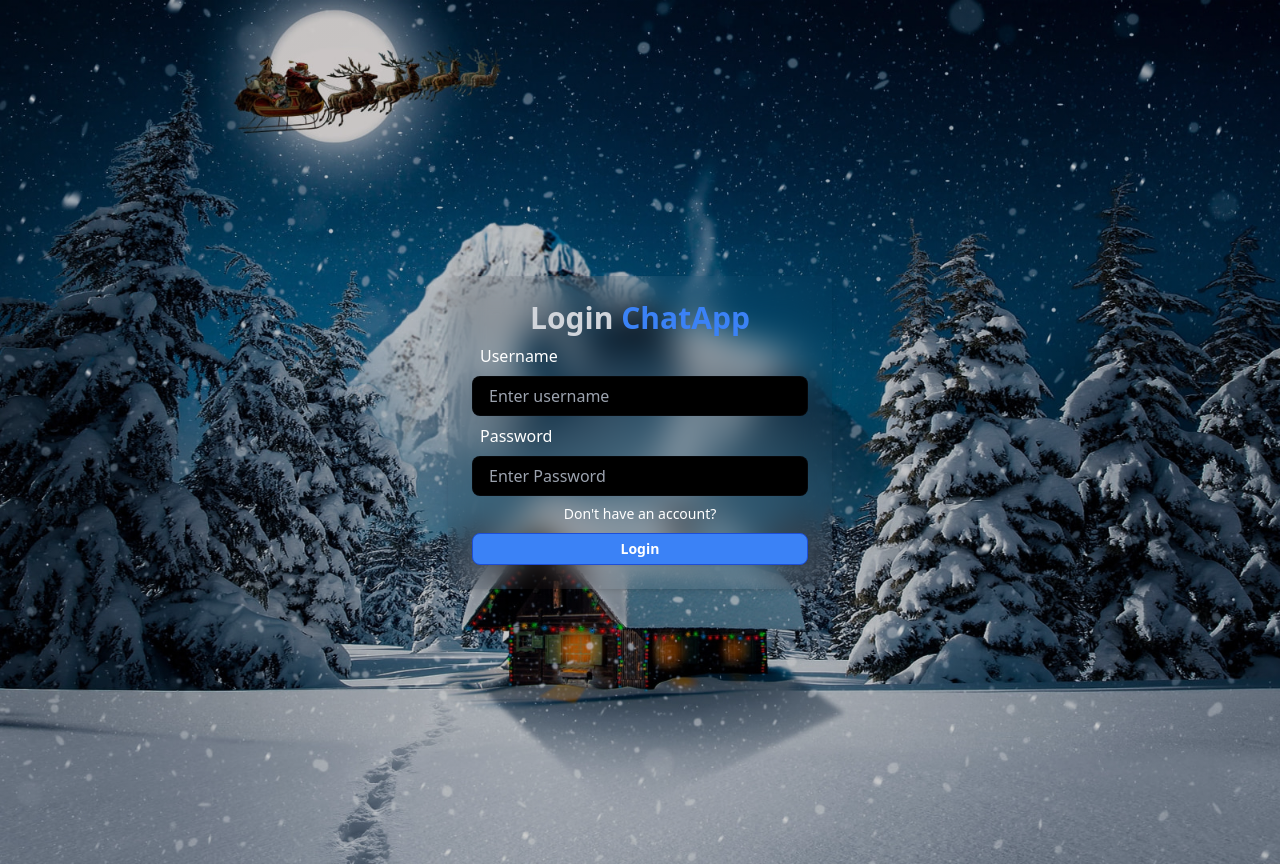
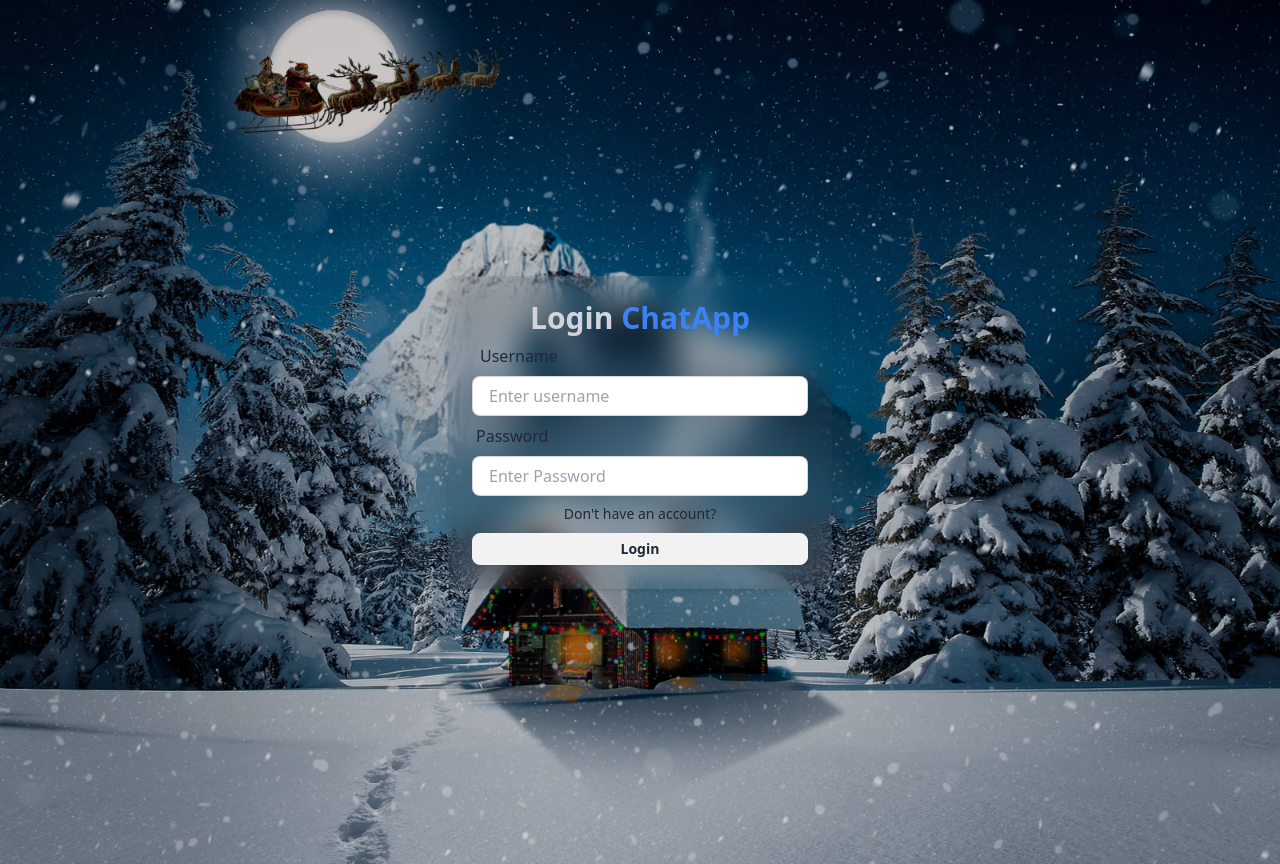
Before and after one commit to parthgupta21/Chat-App, a React (Vite) app in the folder frontend/: page /Login in a window 1280 px wide. Built offline with nearby package versions, Linux system fonts and the light colour scheme.

Commit message:
added login

```diff
--- a/frontend/src/hooks/useLogOut.js
+++ b/frontend/src/hooks/useLogOut.js
@@ -1,37 +1,32 @@
-import { useState } from 'react';
-import { useAuthContext } from '../context/AuthContext';
+import { useState } from "react";
+import { useAuthContext } from "../context/AuthContext";
+import toast from "react-hot-toast";
 
-import toast from 'react-hot-toast';
-
-
-const useLogOut = () => {
-
+const useLogout = () => {
   const [loading, setLoading] = useState(false);
   const { setAuthUser } = useAuthContext();
 
   const logout = async () => {
-        setLoading(true)
+    setLoading(true);
     try {
-            const res = await fetch('/api/auth/logout', {
-                method: 'POST',
-                headers: { 'Content-Type': 'application/json' }
+      const res = await fetch("/api/auth/logout", {
+        method: "POST",
+        headers: { "Content-Type": "application/json" },
       });
-
       const data = await res.json();
-            if(data.error) {
-                throw new Error(data.error)
+      if (data.error) {
+        throw new Error(data.error);
       }
 
-            localStorage.removeItem('chat-user')
+      localStorage.removeItem("chat-user");
+      setAuthUser(null);
     } catch (error) {
-            toast.error(error.message)
+      toast.error(error.message);
+    } finally {
+      setLoading(false);
+    }
+  };
 
-        }finally {
-            setLoading(false)
-        }
-    }
-
-    return {loading,logout}
-
-}
-export default useLogOut;
+  return { loading, logout };
+};
+export default useLogout;
--- /dev/null
+++ b/frontend/src/hooks/useLogin.js
@@ -0,0 +1,45 @@
+import { useState } from "react";
+import toast from "react-hot-toast";
+import { useAuthContext } from "../context/AuthContext";
+
+const useLogin = () => {
+  const [loading, setLoading] = useState(false);
+  const { setAuthUser } = useAuthContext();
+
+  const login = async (username, password) => {
+    const success = handleInputErrors(username, password);
+    if (!success) return;
+    setLoading(true);
+    try {
+      const res = await fetch("http://localhost:3000/api/auth/login", {
+        method: "POST",
+        headers: { "Content-Type": "application/json" },
+        body: JSON.stringify({ username, password }),
+      });
+
+      const data = await res.json();
+      if (data.error) {
+        throw new Error(data.error);
+      }
+
+      localStorage.setItem("chat-user", JSON.stringify(data));
+      setAuthUser(data);
+    } catch (error) {
+      toast.error(error.message);
+    } finally {
+      setLoading(false);
+    }
+  };
+
+  return { loading, login };
+};
+export default useLogin;
+
+function handleInputErrors(username, password) {
+  if (!username || !password) {
+    toast.error("Please fill in all fields");
+    return false;
+  }
+
+  return true;
+}
--- a/frontend/src/pages/login/login.jsx
+++ b/frontend/src/pages/login/login.jsx
@@ -1,6 +1,18 @@
+import { useState } from "react";
 import { Link } from "react-router-dom";
+import useLogin from "../../hooks/useLogin";
 
-export const login = () => {
+const Login = () => {
+    const [username, setUsername] = useState("");
+    const [password, setPassword] = useState("");
+
+    const { loading, login } = useLogin();
+
+    const handleSubmit = async (e) => {
+        e.preventDefault();
+        await login(username, password);
+    };
+
     return (
         <div className='flex flex-col items-center justify-center min-w-96 mx-auto'>
             <div className='w-full p-6 rounded-lg shadow-md bg-gray-400 bg-clip-padding backdrop-filter backdrop-blur-lg bg-opacity-0'>
@@ -9,38 +21,44 @@ export const login = () => {
                     <span className='text-blue-500'> ChatApp</span>
                 </h1>
 
-
-                <form >
+                <form onSubmit={handleSubmit}>
                     <div>
                         <label className='label p-2'>
-                            <span className='text-base label-text text-white'>Username</span>
+                            <span className='text-base label-text'>Username</span>
                         </label>
                         <input
                             type='text'
                             placeholder='Enter username'
-                            className='w-full input input-bordered h-10 bg-black  text-white'
+                            className='w-full input input-bordered h-10'
+                            value={username}
+                            onChange={(e) => setUsername(e.target.value)}
                         />
                     </div>
 
                     <div>
-                        <label className='label p-2'>
-                            <span className='text-base label-text text-white'>Password</span>
+                        <label className='label'>
+                            <span className='text-base label-text'>Password</span>
                         </label>
                         <input
-                            type='text'
+                            type='password'
                             placeholder='Enter Password'
-                            className='w-full input input-bordered h-10 bg-black  text-white'
+                            className='w-full input input-bordered h-10'
+                            value={password}
+                            onChange={(e) => setPassword(e.target.value)}
                         />
                     </div>
-                    <Link to='/signup' className='text-sm hover:underline hover:text-blue-600 mt-2 inline-block text-white'>
+                    <Link to='/signup' className='text-sm  hover:underline hover:text-blue-600 mt-2 inline-block'>
                         {"Don't"} have an account?
                     </Link>
-                    <button className='btn btn-block btn-sm mt-2 bg-blue-500 text-white border border-blue-700'>
-                        Login
-                    </button>
+
+                    <div>
+                        <button className='btn btn-block btn-sm mt-2' disabled={loading}>
+                            {loading ? <span className='loading loading-spinner '></span> : "Login"}
+                        </button>
+                    </div>
                 </form>
             </div>
         </div>
-    )
+    );
 };
-export default login;
+export default Login;
--- a/frontend/src/pages/signup/SignUp.jsx
+++ b/frontend/src/pages/signup/SignUp.jsx
@@ -37,7 +37,7 @@ const SignUp = () => {
             <input
               type='text'
               placeholder='John Doe'
-              className='w-full input input-bordered  h-10'
+              className='w-full input input-bordered  h-10 bg-black text-white'
               value={inputs.fullName}
               onChange={(e) => setInputs({ ...inputs, fullName: e.target.value })}
             />
@@ -50,7 +50,7 @@ const SignUp = () => {
             <input
               type='text'
               placeholder='johndoe'
-              className='w-full input input-bordered h-10'
+              className='w-full input input-bordered h-10 bg-black text-white'
               value={inputs.username}
               onChange={(e) => setInputs({ ...inputs, username: e.target.value })}
             />
@@ -63,7 +63,7 @@ const SignUp = () => {
             <input
               type='password'
               placeholder='Enter Password'
-              className='w-full input input-bordered h-10'
+              className='w-full input input-bordered h-10 bg-black text-white'
               value={inputs.password}
               onChange={(e) => setInputs({ ...inputs, password: e.target.value })}
             />
@@ -76,7 +76,7 @@ const SignUp = () => {
             <input
               type='password'
               placeholder='Confirm Password'
-              className='w-full input input-bordered h-10'
+              className='w-full input input-bordered h-10 bg-black text-white'
               value={inputs.confirmPassword}
               onChange={(e) => setInputs({ ...inputs, confirmPassword: e.target.value })}
             />
@@ -86,14 +86,14 @@ const SignUp = () => {
 
           <Link
             to={"/login"}
-            className='text-sm hover:underline hover:text-blue-600 mt-2 inline-block'
+            className='text-sm hover:underline hover:text-blue-600 mt-2 inline-block text-white'
             href='#'
           >
             Already have an account?
           </Link>
 
           <div>
-            <button className='btn btn-block btn-sm mt-2 border border-slate-700' disabled={loading}>
+            <button className='btn btn-block btn-sm mt-2 bg-blue-500 text-white border border-blue-700' disabled={loading}>
               {loading ? <span className='loading loading-spinner'></span> : "Sign Up"}
             </button>
           </div>
```
Lines whose indentation alone changed are shown as unchanged.
